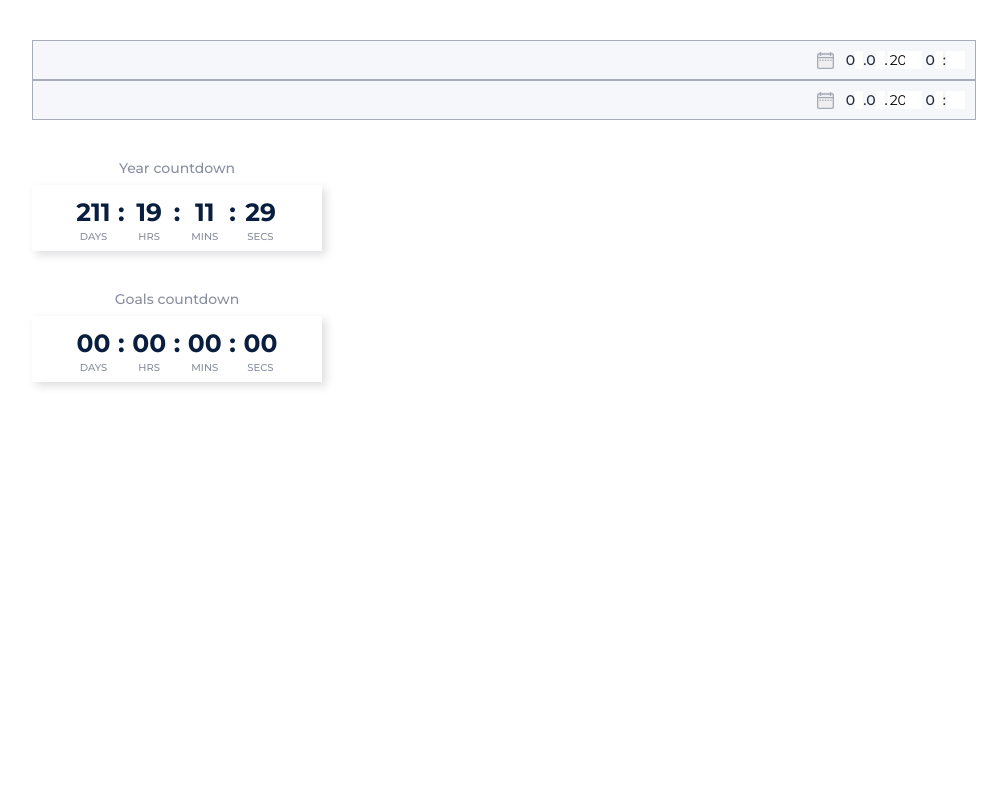
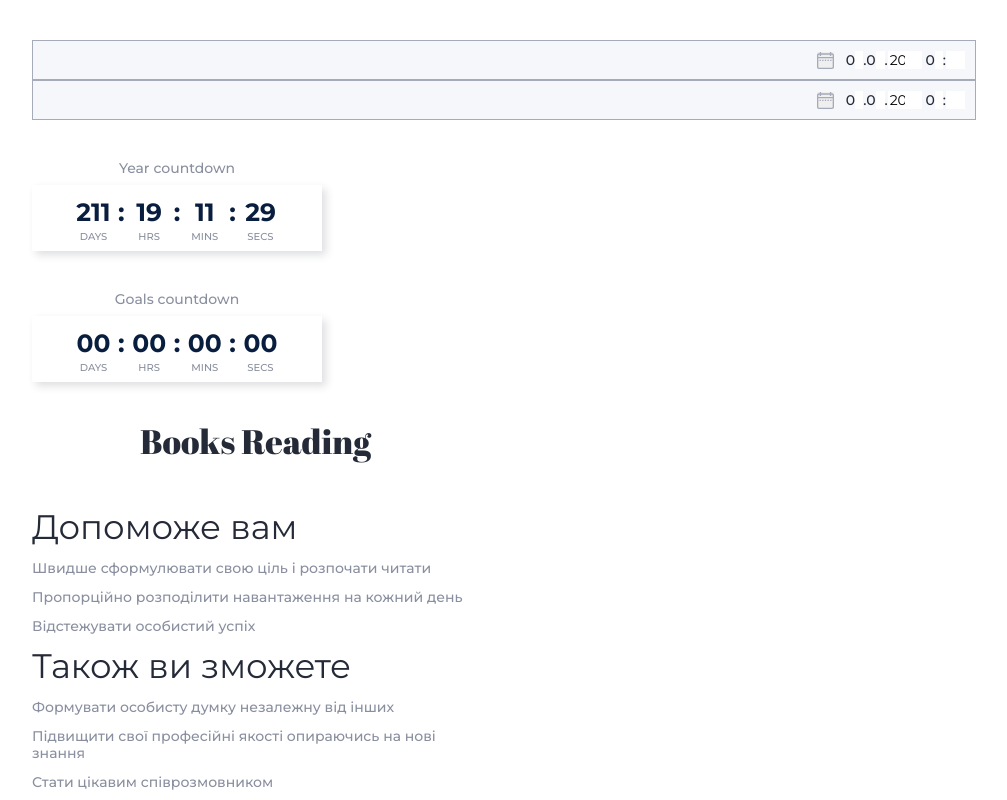
Before and after one commit to VitaliyZavgorodniy/book-read-frontend, a React (Create React App) app: page / in a window 1280 px wide. Shown: the whole page, without its empty margins (8-1015 px from the left). Built offline with nearby package versions, Linux system fonts and the light colour scheme.

Commit message:
init booksreading feature/booksreding

```diff
--- a/src/components/App.jsx
+++ b/src/components/App.jsx
@@ -7,6 +7,7 @@ import DateInput from 'components/UI-kit/inputs/DateInput';
 
 import { timeFormatToString } from 'utils/timeFormatToString';
 import { getCurrentEndYearDate } from 'utils/getCurrentEndYearDate';
+import Boooksreading from './Boooksreading';
 
 const App = () => {
   const [dateFrom, setDateFrom] = useState(new Date());
@@ -32,6 +33,10 @@ const App = () => {
           dateTo={timeFormatToString(dateTo)}
         />
       </Item>
+
+      <Item>
+        <Boooksreading />
+      </Item>
     </Wrapper>
   );
 };
--- /dev/null
+++ b/src/components/Boooksreading/Booksreading.js
@@ -0,0 +1,75 @@
+import styled from 'styled-components';
+import { breakpoints } from 'constants/breakpoints';
+
+const Quotes = () => {
+  return (
+      <Wrapper>
+          <Author>Books Reading</Author>
+
+          <Help>Допоможе вам</Help>
+          <List>Швидше сформулювати свою ціль і розпочати читати</List>
+          <List>Пропорційно розподілити навантаження на кожний день</List>
+          <List>Відстежувати особистий успіх</List>
+
+          <Help>Також ви зможете </Help>
+          <List>Формувати особисту думку незалежну від інших</List>
+          <List>Підвищити свої професійні якості опираючись на нові знання</List>
+          <List>Стати цікавим співрозмовником</List>
+
+    </Wrapper>
+  );
+};
+
+const Wrapper = styled.div`
+  width: 447px;
+  height: 127px;
+     @media ${breakpoints.tablet} {
+     width: 477px;
+     height: 127px;
+  }
+    @media ${breakpoints.laptop} {
+     width: 447px;
+     height: 127px;
+  }
+`;
+
+const Help = styled.div`
+  color: ${(div) => div.theme.colors.primary};
+  font-style: normal;
+  font-weight: 400;
+  font-size: 34px;
+  line-height: 38px;
+  margin-bottom: 14px;
+    @media ${breakpoints.tablet} {
+
+  }
+    @media ${breakpoints.laptop} {
+
+  }
+`
+const List = styled.p`
+color: ${(p) => p.theme.colors.tertiary};
+font-family: 'Montserrat';
+font-style: normal;
+font-weight: 500;
+font-size: 14px;
+line-height: 17px;
+margin-bottom: 12px;
+`
+const Author = styled.p`
+color: ${(p) => p.theme.colors.primary};
+font-family: 'Abril Fatface';
+font-style: normal;
+font-weight: 400;
+font-size: 34px;
+line-height: 38px;
+text-align: center;
+   @media ${breakpoints.tablet} {
+   margin-bottom: 48px;
+  }
+    @media ${breakpoints.laptop} {
+    margin-bottom: 48px;
+  }
+`
+
+export default Quotes;
--- /dev/null
+++ b/src/components/Boooksreading/index.js
@@ -0,0 +1 @@
+export { default } from './Booksreading';
```
